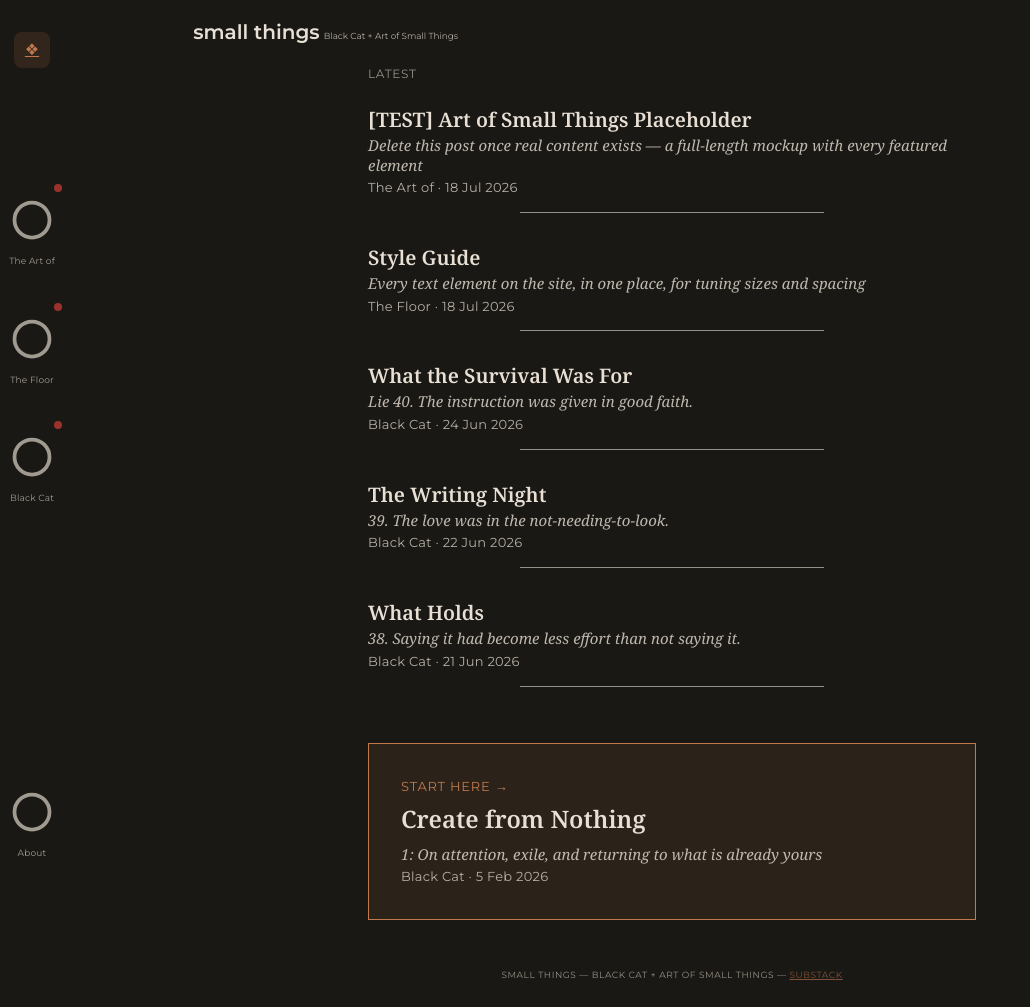
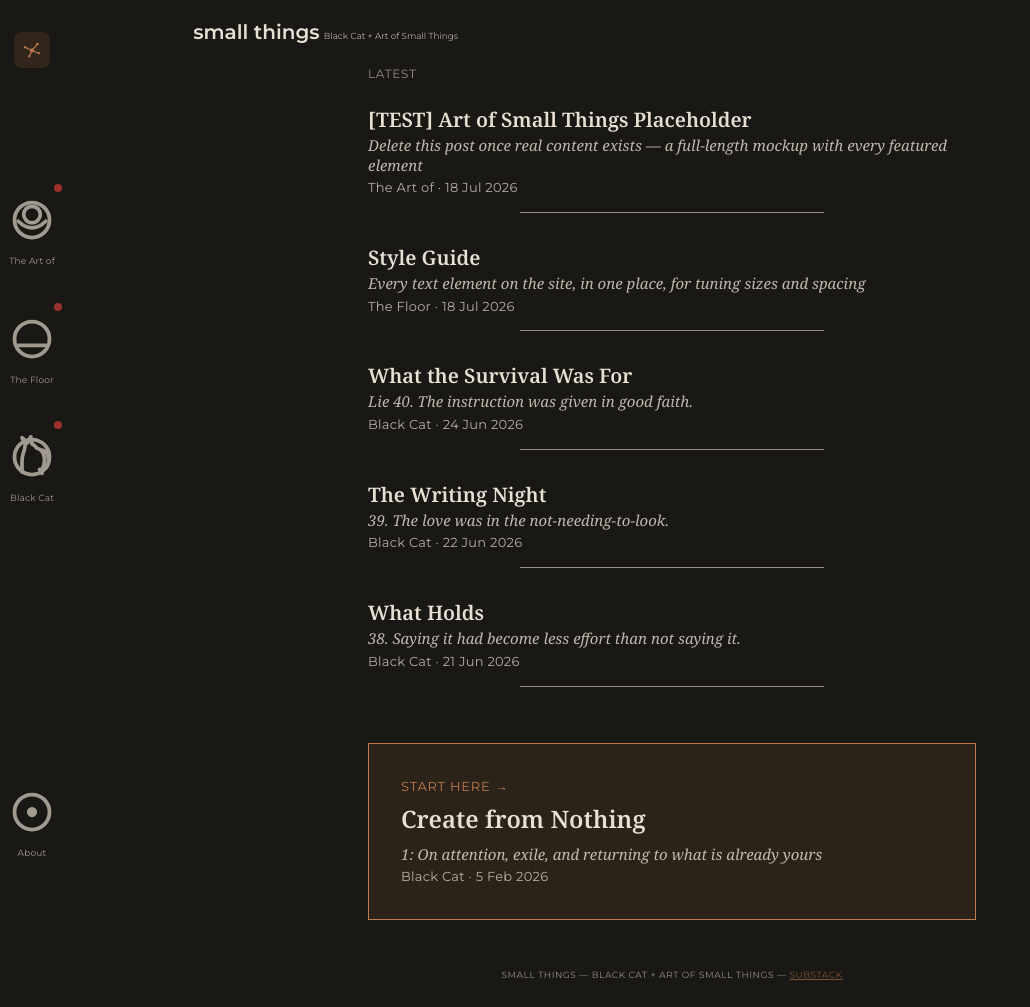
Before and after one commit to 2pix/small-things, a Jekyll site: the page built from index.html, in a window 1280 px wide. Shown: the whole page, without its empty margins (0-1030 px from the left). Built offline with Jekyll 4.4.1, drawn with Linux system fonts in a browser that asks for light colours.

Commit message:
Replace placeholder circle icons with astrological/symbolic marks
Central logo: seed + constellation (echoes the vault's own
Constellation naming). About: Sun glyph (circle + dot). The Art of
Small Things: Pluto redrawn as a crucible (saucer holding a nested
circle). The Floor: Saturn simplified to a circle with a longer
horizontal bar. Black Cat: draft outline (body + tail), still rough,
placeholder pending a proper redraw.

Active-state colour now recolors via `color` + currentColor instead
of forcing a solid fill, so the more detailed line icons don't turn
into blobs when a section is active.

```diff
--- a/_includes/nav.html
+++ b/_includes/nav.html
@@ -1,5 +1,17 @@
 <a href="{{ '/' | relative_url }}" class="rail-logo" aria-label="{{ site.title }}">
-  <span class="rail-logo__mark" aria-hidden="true">&#10070;</span>
+  <span class="rail-logo__mark" aria-hidden="true">
+    <svg viewBox="0 0 24 24" width="22" height="22" fill="none" stroke="currentColor" stroke-width="1.3" stroke-linecap="round" stroke-linejoin="round">
+      <line class="faint" x1="12" y1="12.5" x2="18" y2="5.5"/>
+      <line class="faint" x1="12" y1="12.5" x2="4.5" y2="9"/>
+      <line class="faint" x1="12" y1="12.5" x2="9" y2="19"/>
+      <line class="faint" x1="12" y1="12.5" x2="19.5" y2="15.5"/>
+      <circle class="dot" cx="12" cy="12.5" r="1.5"/>
+      <circle class="dot" cx="18" cy="5.5" r="0.7"/>
+      <circle class="dot" cx="4.5" cy="9" r="0.6"/>
+      <circle class="dot" cx="9" cy="19" r="0.5"/>
+      <circle class="dot" cx="19.5" cy="15.5" r="0.6"/>
+    </svg>
+  </span>
 </a>
 
 <nav class="stories-row">
@@ -7,14 +19,31 @@
     {% for section in site.sections %}
     {% assign latest = site.categories[section.key] | first %}
     <a href="{{ site.baseurl }}/{{ section.key }}/" class="story-pill story-pill--{{ section.key }}{% if page.category == section.key %} is-active{% endif %}" data-section="{{ section.key }}"{% if latest %} data-latest="{{ latest.date | date: '%Y-%m-%d' }}"{% endif %}>
-      <svg class="story-pill__icon" viewBox="0 0 24 24" aria-hidden="true"><circle cx="12" cy="12" r="7"/></svg>
+      <svg class="story-pill__icon" viewBox="0 0 24 24" aria-hidden="true">
+        {% case section.key %}
+        {% when 'black-cat' %}
+        <circle cx="12" cy="12" r="7"/>
+        <path d="M 8,18 L 8,14 Q 8,12 8.5,10.5 L 9,9 L 9.3,7 L 8,4.3 L 10.2,6.3 L 11.5,4 L 12,6.8 Q 13,7.2 14,8.5 Q 16.5,9 17,12.5 Q 17.2,15 16,17 L 16,18.5"/>
+        <path d="M 15,17 Q 18.7,17.3 18.6,12.8 Q 18.5,10 16.3,9.3"/>
+        {% when 'the-floor' %}
+        <circle cx="12" cy="12" r="7"/>
+        <path d="M 6.5,14.5 L 17.5,14.5"/>
+        {% when 'the-art-of-small-things' %}
+        <circle cx="12" cy="12" r="7"/>
+        <path d="M 6.5,12.5 Q 12,17.8 17.5,12.5"/>
+        <circle cx="12" cy="9.8" r="3.3"/>
+        {% endcase %}
+      </svg>
       <span class="story-pill__label">{{ section.label }}</span>
       <span class="story-pill__dot" aria-hidden="true"></span>
     </a>
     {% endfor %}
   </div>
   <a href="{{ '/about/' | relative_url }}" class="story-pill story-pill--about{% if page.url == '/about/' %} is-active{% endif %}">
-    <svg class="story-pill__icon" viewBox="0 0 24 24" aria-hidden="true"><circle cx="12" cy="12" r="7"/></svg>
+    <svg class="story-pill__icon" viewBox="0 0 24 24" aria-hidden="true">
+      <circle cx="12" cy="12" r="7"/>
+      <circle class="dot" cx="12" cy="12" r="1.3"/>
+    </svg>
     <span class="story-pill__label">About</span>
   </a>
 </nav>
--- a/assets/css/style.css
+++ b/assets/css/style.css
@@ -412,11 +412,21 @@ main {
   fill: none;
   stroke: currentColor;
   stroke-width: 1.5;
+  stroke-linecap: round;
+  stroke-linejoin: round;
+}
+
+.story-pill__icon .dot {
+  fill: currentColor;
+}
+
+.story-pill__icon .faint {
+  stroke-width: 0.6;
+  opacity: 0.6;
 }
 
 .story-pill.is-active .story-pill__icon {
-  fill: var(--color-accent);
-  stroke: var(--color-accent);
+  color: var(--color-accent);
 }
 
 .story-pill__label {
```
Also changed, not shown: 1 other file.
